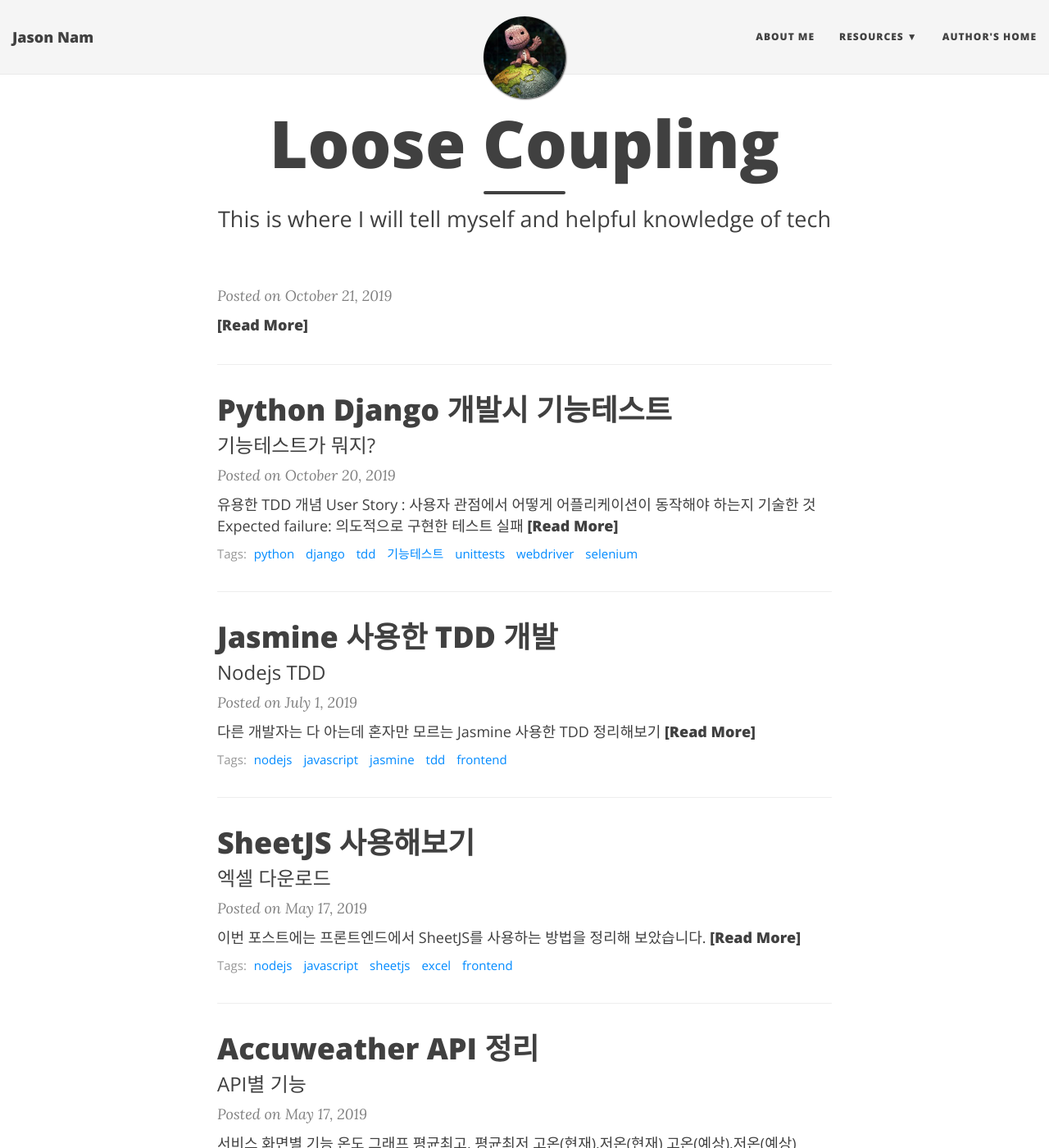
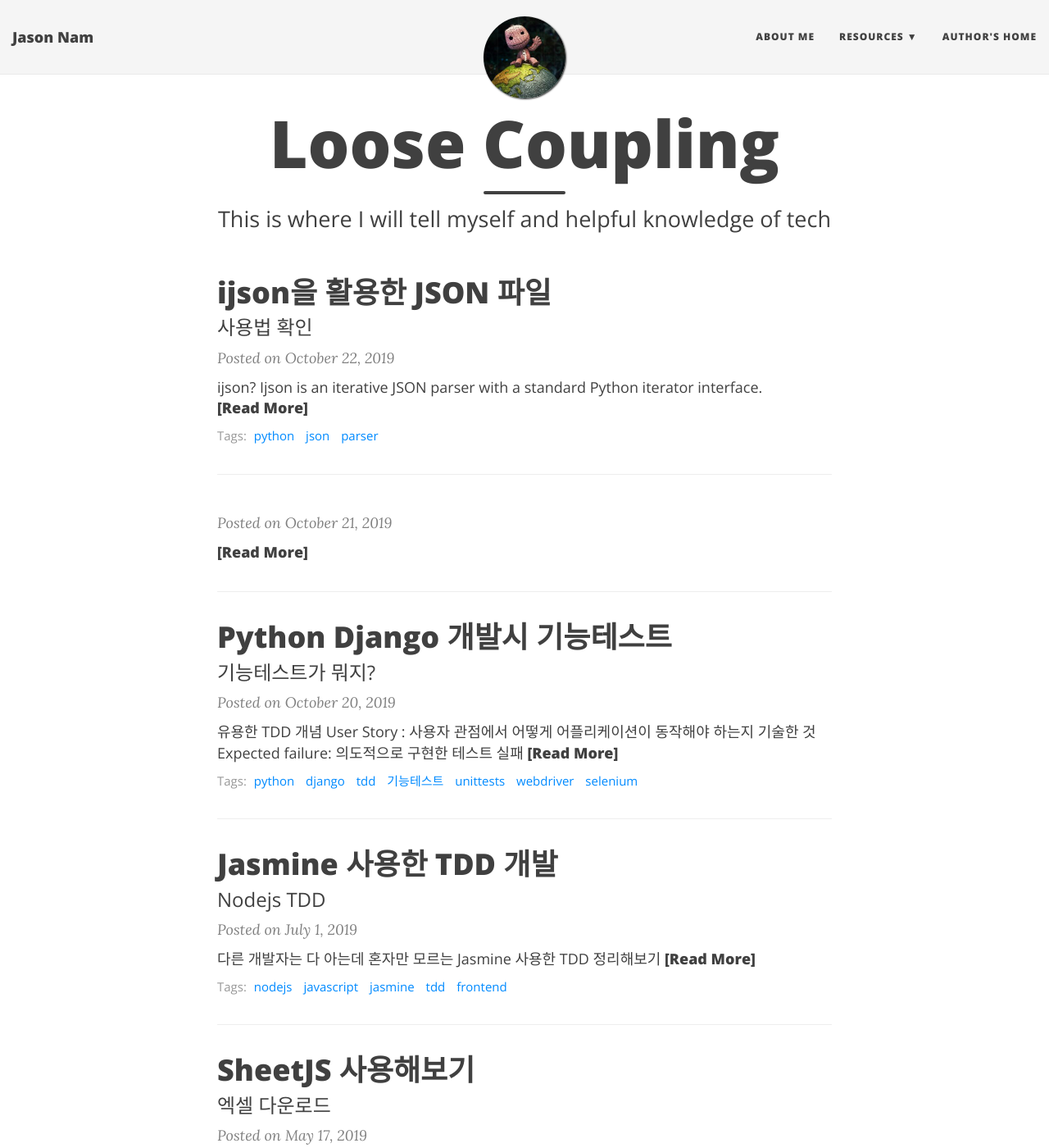
Before and after one commit to neep305/neep305.github.io, a Jekyll site: the page built from index.html, in a window 1280 px wide and 1400 px high. Shown: the whole window at 82% size. Built offline with Jekyll 4.4.1, drawn with Linux system fonts in a browser that asks for light colours; nearby versions of some CDN libraries; the list of posts is cut into pages by our own code; some of the changed lines change nothing that is shown; some of the changed text lies outside the part shown.

Commit message:
ijson 사용법 추가

````diff
--- /dev/null
+++ b/_posts/2019-10-22-dealing_with_json_in_python.md
@@ -0,0 +1,61 @@
+---
+layout: post
+title: ijson을 활용한 JSON 파일
+subtitle: 사용법 확인
+gh-repo: neep305/neep305.github.io
+gh-badge: [star, fork, follow]
+tags: [python,json,parser]
+---
+
+### ijson?
+Ijson is an iterative JSON parser with a standard Python iterator interface.
+
+### ijson 설치하기
+최신 버전(2019.10.22 현재) 2.5.1 설치하기
+```bash
+$ pip install ijson
+```
+
+### 예제
+```json
+{
+  "earth": {
+    "europe": [
+      {"name": "Paris", "type": "city", "info": { ... }},
+      {"name": "Thames", "type": "river", "info": { ... }},
+      // ...
+    ],
+    "america": [
+      {"name": "Texas", "type": "state", "info": { ... }},
+      // ...
+    ]
+  }
+}
+```
+
+```python
+import ijson
+
+f = urlopen('http://.../')
+objects = ijson.items(f, 'earth.europe.item')
+cities = (o for o in objects if o['type'] == 'city')
+for city in cities:
+  do_something_with(city)
+```
+
+사이즈가 큰 json 파일에 prefix를 붙일때에는 Json 오브젝트를 생성해서 쓰지 않는 것이 낫다.
+```python
+import ijson
+
+parser = ijson.parse(urlopen('http://.../'))
+stream.write('<geo>')
+for prefix, event, value in parser:
+    if (prefix, event) == ('earth', 'map_key'):
+        stream.write('<%s>' % value)
+        continent = value
+    elif prefix.endswith('.name'):
+        stream.write('<object name="%s"/>' % value)
+    elif (prefix, event) == ('earth.%s' % continent, 'end_map'):
+        stream.write('</%s>' % continent)
+stream.write('</geo>')
+```
````
Also changed, not shown: _posts/2019-10-20-remember-this-for-python-tdd.md (line endings or trailing spaces).
